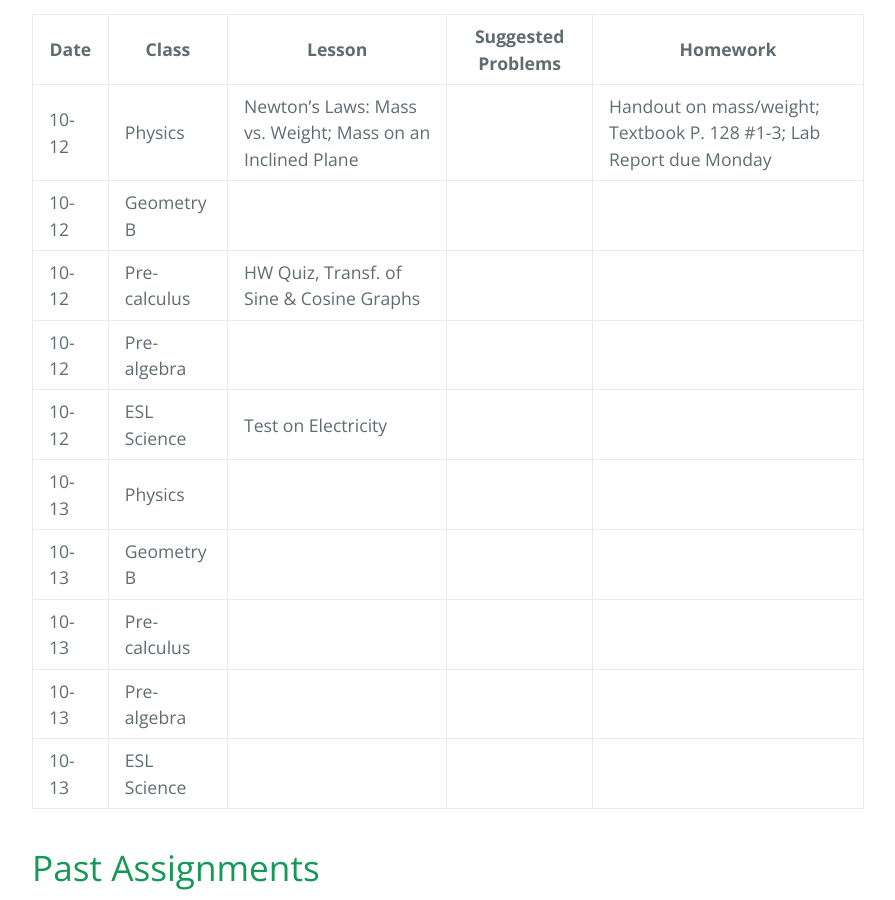
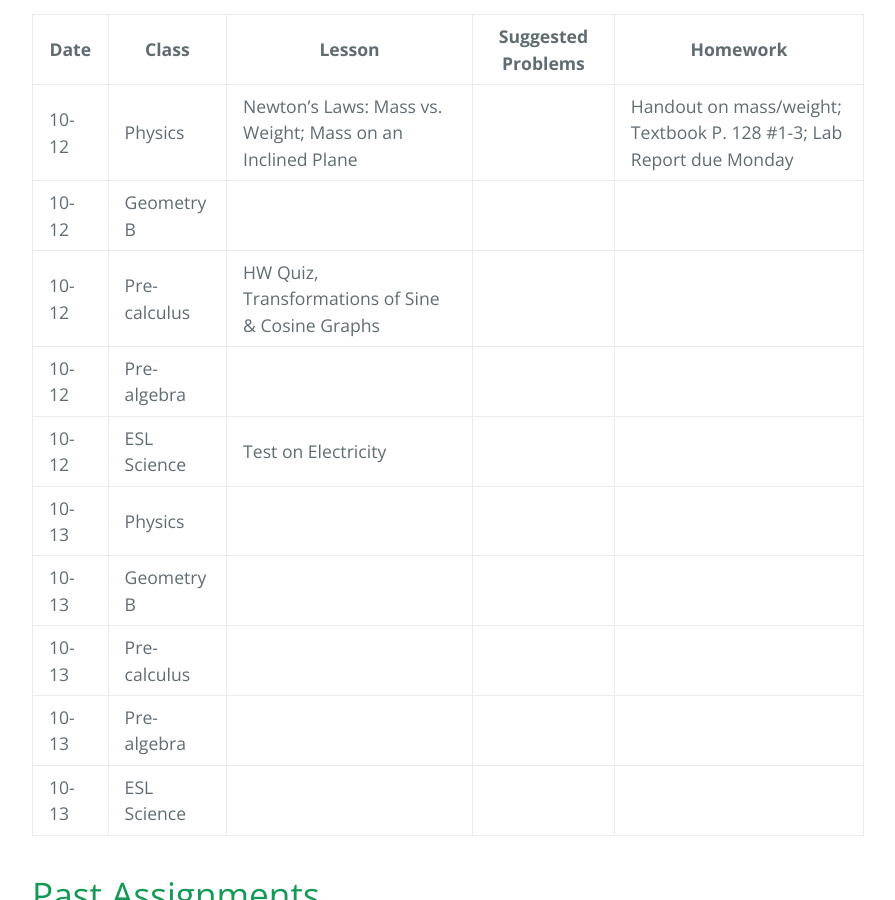
Before and after one commit to gpayoo/gpayoo, a Jekyll site: the page built from index.md, in a window 1280 px wide and 900 px high, scrolled down 554 px. Shown: the whole window, without its empty margins (192-1087 px from the left). Built offline with Jekyll 4.4.1, drawn with Linux system fonts in a browser that asks for light colours; our own code applies the rules of GitHub Pages for plain Markdown files.

Commit message:
Update index.md

```diff
--- a/index.md
+++ b/index.md
@@ -12,7 +12,7 @@ layout: default
 | ---- | ----- | ------ | -------- | ---
 | 10-12 | Physics | Newton's Laws: Mass vs. Weight; Mass on an Inclined Plane | | Handout on mass/weight; Textbook P. 128 #1-3; Lab Report due Monday
 | 10-12 | Geometry B |   | |  |
-| 10-12 | Pre-calculus | HW Quiz, Transf. of Sine & Cosine Graphs| |
+| 10-12 | Pre-calculus | HW Quiz, Transformations of Sine & Cosine Graphs| |
 | 10-12 | Pre-algebra |  | |
 | 10-12 | ESL Science | Test on Electricity|  |
 | 10-13 | Physics |  | |
```
